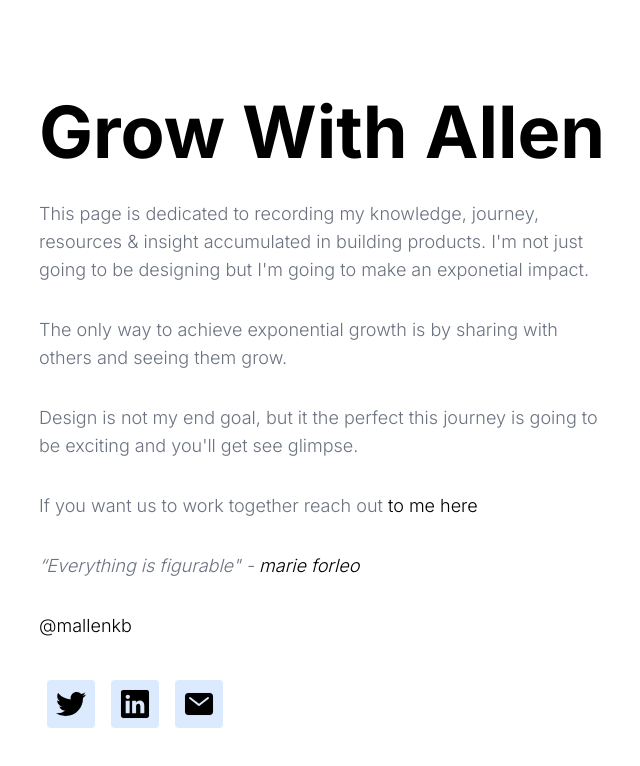
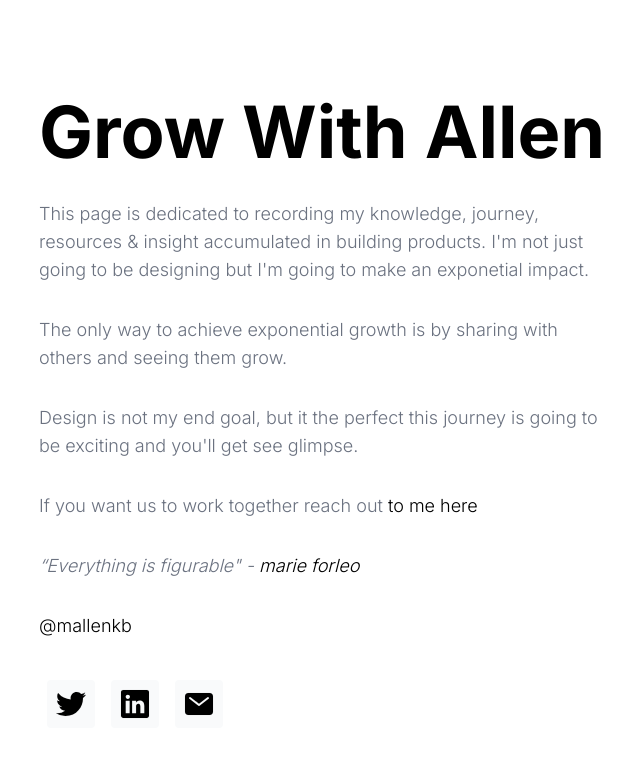
Before and after one commit to mallenkb/memoir, a website: page src/index.html in a window 1280 px wide. Shown: the whole page, without its empty margins (313-953 px from the left). Drawn offline with nearby package versions, Linux system fonts and the light colour scheme.

Commit message:
gray scale

```diff
--- a/src/index.html
+++ b/src/index.html
@@ -59,14 +59,14 @@
 
 
     <div class="mt-8 flex justify-start">
-      <button class="bg-blue-100 dark:bg-black flex items-center p-2 m-2 rounded">
+      <button class="bg-gray-50 dark:bg-black flex items-center p-2 m-2 rounded">
         <a href="https://twitter.com/mallenkb/"></a>
         <ion-icon name="logo-twitter" size="large"></ion-icon>
       </button>
-      <button class="bg-blue-100 dark:bg-black flex items-center p-2 m-2 rounded">
+      <button class="bg-gray-50 dark:bg-black flex items-center p-2 m-2 rounded">
         <ion-icon name="logo-linkedin" size="large"></ion-icon>
       </button>
-      <button class="bg-blue-100 dark:bg-black flex items-center p-2 m-2 rounded">
+      <button class="bg-gray-50 dark:bg-black flex items-center p-2 m-2 rounded">
         <ion-icon name="mail" size="large" class=""></ion-icon>
       </button>
     </div>
```
Also changed, not shown: src/output.css.
